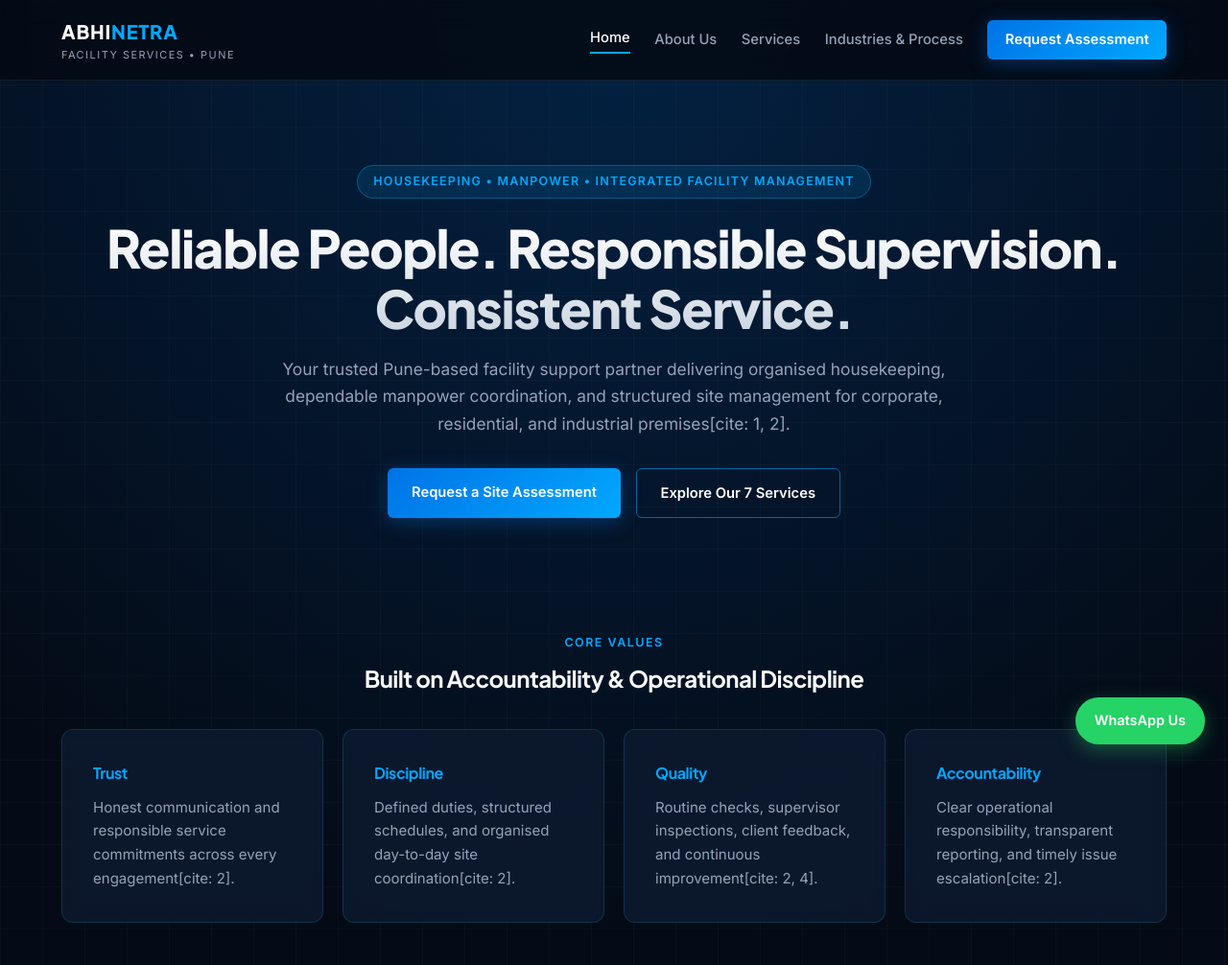
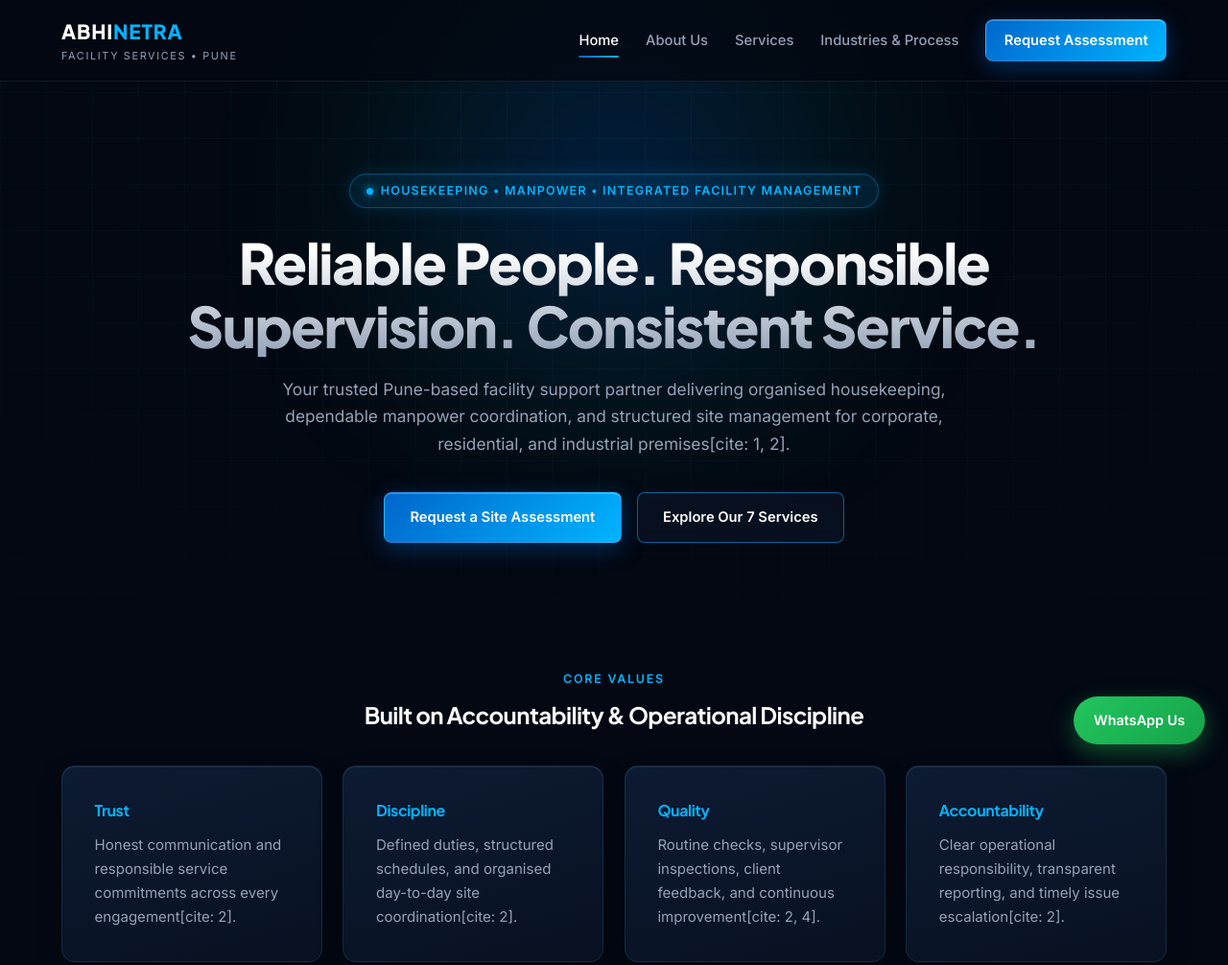
Before and after one commit to atuliyaa/abhinetra-facility-services, a plain HTML site: page index.html in a window 1280 px wide. Shown: the top 1006 px of the page at 96% size. Drawn offline with Linux system fonts and the light colour scheme.

Commit message:
Update style.css

```diff
--- a/style.css
+++ b/style.css
@@ -1,13 +1,13 @@
 @import url('https://fonts.googleapis.com/css2?family=Inter:wght@400;500;600&family=Plus+Jakarta+Sans:wght@600;700;800&display=swap');
 
 :root {
-  --bg-primary: #040b16;
+  --bg-primary: #030812;
   --bg-secondary: #081326;
-  --card-bg: rgba(14, 28, 50, 0.72);
-  --border-subtle: rgba(56, 189, 248, 0.16);
+  --card-bg: rgba(12, 24, 44, 0.65);
+  --border-subtle: rgba(56, 189, 248, 0.14);
   --border-hover: rgba(0, 168, 255, 0.55);
-  --accent-blue: #0073e6;
-  --accent-cyan: #00a8ff;
+  --accent-blue: #0066cc;
+  --accent-cyan: #00b4ff;
   --accent-teal: #10b981;
   --text-main: #f8fafc;
   --text-muted: #94a3b8;
@@ -24,14 +24,45 @@ body {
   background-color: var(--bg-primary);
   color: var(--text-main);
   line-height: 1.65;
-  background-image:
-    radial-gradient(circle at 50% 0%, rgba(0, 115, 230, 0.22) 0%, transparent 50%),
-    linear-gradient(rgba(255, 255, 255, 0.025) 1px, transparent 1px),
-    linear-gradient(90deg, rgba(255, 255, 255, 0.025) 1px, transparent 1px);
-  background-size: 100% 100%, 44px 44px, 44px 44px;
   min-height: 100vh;
   display: flex;
   flex-direction: column;
+  overflow-x: hidden;
+  position: relative;
+}
+
+/* === 1. LAYERED ARCHITECTURAL GRID + AMBIENT GLOW BACKGROUND === */
+body::before {
+  content: "";
+  position: fixed;
+  inset: 0;
+  z-index: -2;
+  background-image:
+    linear-gradient(rgba(56, 189, 248, 0.045) 1px, transparent 1px),
+    linear-gradient(90deg, rgba(56, 189, 248, 0.045) 1px, transparent 1px);
+  background-size: 48px 48px;
+  mask-image: radial-gradient(ellipse 80% 70% at 50% 25%, #000 40%, transparent 100%);
+  -webkit-mask-image: radial-gradient(ellipse 80% 70% at 50% 25%, #000 40%, transparent 100%);
+}
+
+body::after {
+  content: "";
+  position: fixed;
+  top: -15%;
+  left: 50%;
+  transform: translateX(-50%);
+  width: 900px;
+  height: 600px;
+  z-index: -1;
+  background: radial-gradient(circle, rgba(0, 132, 255, 0.22) 0%, rgba(16, 185, 129, 0.06) 45%, transparent 70%);
+  filter: blur(60px);
+  animation: pulseAura 9s ease-in-out infinite alternate;
+  pointer-events: none;
+}
+
+@keyframes pulseAura {
+  0% { transform: translateX(-52%) translateY(0px) scale(1); opacity: 0.85; }
+  100% { transform: translateX(-48%) translateY(25px) scale(1.08); opacity: 1; }
 }
 
 main { flex: 1; }
@@ -41,14 +72,15 @@ h1, h2, h3, h4, .brand-title {
   letter-spacing: -0.025em;
 }
 
-/* Header & Navigation */
+/* === 2. FROSTED GLASS NAVIGATION === */
 header {
   position: sticky;
   top: 0;
   z-index: 100;
-  background: rgba(4, 11, 22, 0.9);
-  backdrop-filter: blur(14px);
-  border-bottom: 1px solid rgba(255, 255, 255, 0.08);
+  background: rgba(3, 8, 18, 0.78);
+  backdrop-filter: blur(18px);
+  -webkit-backdrop-filter: blur(18px);
+  border-bottom: 1px solid rgba(255, 255, 255, 0.07);
 }
 
 .nav-container {
@@ -63,7 +95,7 @@ header {
 .brand { text-decoration: none; display: flex; flex-direction: column; }
 
 .brand-title {
-  font-size: 1.25rem;
+  font-size: 1.3rem;
   font-weight: 800;
   letter-spacing: 0.04em;
   color: #ffffff;
@@ -73,138 +105,207 @@ header {
 
 .brand-sub {
   font-size: 0.68rem;
-  letter-spacing: 0.14em;
+  letter-spacing: 0.15em;
   text-transform: uppercase;
   color: var(--text-muted);
 }
 
-nav { display: flex; align-items: center; gap: 1.6rem; }
+nav { display: flex; align-items: center; gap: 1.75rem; }
 
 nav a {
   color: var(--text-muted);
   text-decoration: none;
   font-size: 0.92rem;
   font-weight: 500;
+  position: relative;
   transition: color 0.2s;
 }
 
 nav a:hover, nav a.active { color: #ffffff; }
-nav a.active { border-bottom: 2px solid var(--accent-cyan); padding-bottom: 3px; }
 
-/* Buttons */
+nav a.active::after {
+  content: "";
+  position: absolute;
+  left: 0;
+  bottom: -6px;
+  width: 100%;
+  height: 2px;
+  background: linear-gradient(90deg, var(--accent-blue), var(--accent-cyan));
+  border-radius: 2px;
+}
+
+/* === 3. BUTTONS WITH LIGHT-SWEEP SHIMMER === */
 .btn-primary {
+  position: relative;
+  overflow: hidden;
   display: inline-block;
   background: linear-gradient(135deg, var(--accent-blue), var(--accent-cyan));
   color: #ffffff !important;
-  padding: 0.78rem 1.55rem;
-  border-radius: 6px;
+  padding: 0.82rem 1.65rem;
+  border-radius: 8px;
   font-weight: 600;
   font-size: 0.92rem;
   text-decoration: none;
-  border: none !important;
+  border: 1px solid rgba(255, 255, 255, 0.15) !important;
   cursor: pointer;
-  box-shadow: 0 4px 20px rgba(0, 115, 230, 0.35);
-  transition: transform 0.2s, box-shadow 0.2s;
+  box-shadow: 0 6px 24px rgba(0, 115, 230, 0.35), inset 0 1px 0 rgba(255, 255, 255, 0.25);
+  transition: transform 0.25s ease, box-shadow 0.25s ease;
 }
+
+.btn-primary::before {
+  content: "";
+  position: absolute;
+  top: 0;
+  left: -100%;
+  width: 60%;
+  height: 100%;
+  background: linear-gradient(90deg, transparent, rgba(255, 255, 255, 0.28), transparent);
+  transform: skewX(-25deg);
+  transition: left 0.55s ease;
+}
+
+.btn-primary:hover::before { left: 140%; }
 
 .btn-primary:hover {
   transform: translateY(-2px);
-  box-shadow: 0 6px 26px rgba(0, 168, 255, 0.5);
+  box-shadow: 0 10px 30px rgba(0, 180, 255, 0.5);
 }
 
 .btn-outline {
   display: inline-block;
+  background: rgba(14, 28, 50, 0.45);
+  backdrop-filter: blur(8px);
   border: 1px solid var(--border-hover);
   color: #ffffff;
-  padding: 0.78rem 1.55rem;
-  border-radius: 6px;
+  padding: 0.82rem 1.65rem;
+  border-radius: 8px;
   font-weight: 600;
   font-size: 0.92rem;
   text-decoration: none;
-  transition: background 0.2s;
+  transition: background 0.25s, transform 0.25s;
 }
 
-.btn-outline:hover { background: rgba(0, 168, 255, 0.12); }
+.btn-outline:hover {
+  background: rgba(0, 168, 255, 0.14);
+  transform: translateY(-2px);
+}
 
-/* Page Hero & Sub-page Banner */
+/* === 4. HERO & BANNERS === */
 .hero {
   max-width: 1120px;
   margin: 0 auto;
-  padding: 5.5rem 1.5rem 4rem;
+  padding: 6rem 1.5rem 4.5rem;
   text-align: center;
 }
 
 .page-banner {
   max-width: 1120px;
   margin: 0 auto;
-  padding: 4rem 1.5rem 2rem;
+  padding: 4.5rem 1.5rem 2.25rem;
   text-align: center;
 }
 
 .badge {
-  display: inline-block;
-  background: rgba(0, 168, 255, 0.12);
+  display: inline-flex;
+  align-items: center;
+  gap: 0.5rem;
+  background: rgba(0, 168, 255, 0.1);
   border: 1px solid rgba(0, 168, 255, 0.35);
+  box-shadow: 0 0 20px rgba(0, 168, 255, 0.15);
   color: var(--accent-cyan);
   font-size: 0.78rem;
   font-weight: 600;
   letter-spacing: 0.1em;
   text-transform: uppercase;
-  padding: 0.4rem 1rem;
+  padding: 0.42rem 1.05rem;
   border-radius: 999px;
-  margin-bottom: 1.25rem;
+  margin-bottom: 1.4rem;
+}
+
+.badge::before {
+  content: "";
+  width: 7px;
+  height: 7px;
+  border-radius: 50%;
+  background: var(--accent-cyan);
+  box-shadow: 0 0 8px var(--accent-cyan);
 }
 
 .hero h1, .page-banner h1 {
-  font-size: clamp(2.1rem, 4.5vw, 3.4rem);
+  font-size: clamp(2.2rem, 4.8vw, 3.65rem);
   font-weight: 800;
-  line-height: 1.15;
-  margin-bottom: 1.15rem;
-  background: linear-gradient(180deg, #ffffff 0%, #cbd5e1 100%);
+  line-height: 1.13;
+  margin-bottom: 1.25rem;
+  background: linear-gradient(180deg, #ffffff 15%, #94a3b8 100%);
   -webkit-background-clip: text;
   -webkit-text-fill-color: transparent;
 }
 
 .hero p, .page-banner p {
   max-width: 720px;
-  margin: 0 auto 2rem;
+  margin: 0 auto 2.25rem;
   font-size: 1.08rem;
   color: var(--text-muted);
 }
 
 .hero-actions { display: flex; justify-content: center; gap: 1rem; flex-wrap: wrap; }
 
-/* Sections & Grids */
+/* === 5. SECTIONS, GLASS CARDS & CURSOR SPOTLIGHT === */
 .section {
   max-width: 1200px;
   margin: 0 auto;
-  padding: 3.5rem 1.5rem;
+  padding: 3.75rem 1.5rem;
 }
 
 .section-label {
   color: var(--accent-cyan);
   font-size: 0.78rem;
   font-weight: 700;
-  letter-spacing: 0.12em;
+  letter-spacing: 0.14em;
   text-transform: uppercase;
   margin-bottom: 0.5rem;
   display: block;
 }
 
-.grid-4 { display: grid; grid-template-columns: repeat(auto-fit, minmax(230px, 1fr)); gap: 1.25rem; }
+.grid-4 { display: grid; grid-template-columns: repeat(auto-fit, minmax(230px, 1fr)); gap: 1.35rem; }
 .grid-3 { display: grid; grid-template-columns: repeat(auto-fit, minmax(320px, 1fr)); gap: 1.5rem; }
 .grid-2 { display: grid; grid-template-columns: repeat(auto-fit, minmax(340px, 1fr)); gap: 2rem; }
 
 .card {
-  background: var(--card-bg);
+  position: relative;
+  background: linear-gradient(165deg, rgba(17, 34, 62, 0.75) 0%, rgba(9, 19, 36, 0.85) 100%);
   border: 1px solid var(--border-subtle);
-  backdrop-filter: blur(10px);
-  border-radius: 12px;
-  padding: 2rem;
-  transition: border-color 0.25s, transform 0.25s;
+  box-shadow: 0 10px 30px -10px rgba(0, 0, 0, 0.6), inset 0 1px 0 rgba(255, 255, 255, 0.08);
+  backdrop-filter: blur(12px);
+  border-radius: 14px;
+  padding: 2.1rem;
+  overflow: hidden;
+  transition: border-color 0.3s ease, transform 0.3s ease, box-shadow 0.3s ease;
 }
 
-.card:hover { border-color: var(--border-hover); transform: translateY(-3px); }
+/* Mouse-tracking glow layer */
+.card::after {
+  content: "";
+  position: absolute;
+  inset: 0;
+  background: radial-gradient(
+    420px circle at var(--mouse-x, 50%) var(--mouse-y, 50%),
+    rgba(0, 180, 255, 0.13),
+    transparent 65%
+  );
+  opacity: 0;
+  transition: opacity 0.35s ease;
+  pointer-events: none;
+}
+
+.card:hover::after { opacity: 1; }
+
+.card:hover {
+  border-color: var(--border-hover);
+  transform: translateY(-4px);
+  box-shadow: 0 18px 40px -12px rgba(0, 115, 230, 0.25), inset 0 1px 0 rgba(255, 255, 255, 0.16);
+}
+
 .card h3, .card h4 { color: #ffffff; margin-bottom: 0.65rem; }
 .card p { color: var(--text-muted); font-size: 0.94rem; }
 
@@ -215,16 +316,17 @@ nav a.active { border-bottom: 2px solid var(--accent-cyan); padding-bottom: 3px;
   font-weight: 700;
   color: var(--accent-cyan);
   background: rgba(0, 168, 255, 0.12);
-  padding: 0.25rem 0.65rem;
-  border-radius: 5px;
+  border: 1px solid rgba(0, 168, 255, 0.25);
+  padding: 0.28rem 0.7rem;
+  border-radius: 6px;
   margin-bottom: 1rem;
 }
 
 .checklist { list-style: none; margin-top: 1rem; }
 .checklist li {
   position: relative;
-  padding-left: 1.5rem;
-  margin-bottom: 0.75rem;
+  padding-left: 1.6rem;
+  margin-bottom: 0.8rem;
   color: #cbd5e1;
   font-size: 0.94rem;
 }
@@ -239,24 +341,31 @@ nav a.active { border-bottom: 2px solid var(--accent-cyan); padding-bottom: 3px;
 /* Industries & Process */
 .industries-wrap { display: flex; flex-wrap: wrap; justify-content: center; gap: 0.85rem; margin-bottom: 3rem; }
 .industry-pill {
-  background: var(--card-bg);
+  background: rgba(14, 28, 50, 0.7);
   border: 1px solid var(--border-subtle);
-  padding: 0.75rem 1.35rem;
+  box-shadow: inset 0 1px 0 rgba(255, 255, 255, 0.06);
+  padding: 0.75rem 1.4rem;
   border-radius: 999px;
   font-size: 0.92rem;
   font-weight: 500;
   color: #e2e8f0;
+  transition: border-color 0.25s, transform 0.25s;
+}
+.industry-pill:hover {
+  border-color: var(--accent-cyan);
+  transform: translateY(-2px);
 }
 
 .process-grid { display: grid; grid-template-columns: repeat(auto-fit, minmax(200px, 1fr)); gap: 1.25rem; }
 .step-number {
-  width: 34px;
-  height: 34px;
+  width: 36px;
+  height: 36px;
   border-radius: 50%;
   background: linear-gradient(135deg, var(--accent-blue), var(--accent-cyan));
+  box-shadow: 0 0 15px rgba(0, 180, 255, 0.4);
   color: #ffffff;
   font-weight: 700;
-  font-size: 0.9rem;
+  font-size: 0.92rem;
   display: flex;
   align-items: center;
   justify-content: center;
@@ -268,9 +377,10 @@ nav a.active { border-bottom: 2px solid var(--accent-cyan); padding-bottom: 3px;
   display: grid;
   grid-template-columns: 1fr 1.25fr;
   gap: 2.5rem;
-  background: var(--card-bg);
+  background: linear-gradient(165deg, rgba(17, 34, 62, 0.75) 0%, rgba(9, 19, 36, 0.85) 100%);
   border: 1px solid var(--border-subtle);
-  border-radius: 14px;
+  box-shadow: 0 15px 35px rgba(0, 0, 0, 0.5), inset 0 1px 0 rgba(255, 255, 255, 0.08);
+  border-radius: 16px;
   padding: 2.5rem;
 }
 
@@ -290,20 +400,36 @@ form { display: grid; gap: 1rem; }
 .form-row { display: grid; grid-template-columns: 1fr 1fr; gap: 1rem; }
 input, select, textarea {
   width: 100%;
-  background: rgba(4, 11, 22, 0.85);
-  border: 1px solid rgba(148, 163, 184, 0.25);
-  border-radius: 6px;
-  padding: 0.8rem 1rem;
+  background: rgba(3, 8, 18, 0.85);
+  border: 1px solid rgba(148, 163, 184, 0.22);
+  border-radius: 8px;
+  padding: 0.85rem 1rem;
   color: #ffffff;
   font-family: 'Inter', sans-serif;
   font-size: 0.94rem;
+  transition: border-color 0.2s, box-shadow 0.2s;
 }
-input:focus, select:focus, textarea:focus { outline: none; border-color: var(--accent-cyan); }
+input:focus, select:focus, textarea:focus {
+  outline: none;
+  border-color: var(--accent-cyan);
+  box-shadow: 0 0 0 3px rgba(0, 180, 255, 0.15);
+}
+
+/* Scroll Reveal Animation */
+.reveal {
+  opacity: 0;
+  transform: translateY(22px);
+  transition: opacity 0.65s ease-out, transform 0.65s ease-out;
+}
+.reveal.visible {
+  opacity: 1;
+  transform: translateY(0);
+}
 
 /* Footer & WhatsApp */
 footer {
   border-top: 1px solid rgba(255, 255, 255, 0.08);
-  background: #02060d;
+  background: #02050b;
   padding: 2.5rem 1.5rem 2rem;
   margin-top: 4rem;
 }
@@ -326,16 +452,18 @@ footer {
   position: fixed;
   bottom: 24px;
   right: 24px;
-  background: #25d366;
+  background: linear-gradient(135deg, #22c55e, #16a34a);
   color: #ffffff;
-  padding: 0.8rem 1.25rem;
+  padding: 0.82rem 1.3rem;
   border-radius: 999px;
   font-weight: 600;
   font-size: 0.9rem;
   text-decoration: none;
-  box-shadow: 0 6px 20px rgba(37, 211, 102, 0.35);
+  box-shadow: 0 8px 25px rgba(34, 197, 94, 0.4);
   z-index: 99;
+  transition: transform 0.25s;
 }
+.whatsapp-float:hover { transform: translateY(-3px) scale(1.03); }
 
 @media (max-width: 820px) {
   nav a:not(.btn-primary) { display: none; }
```
